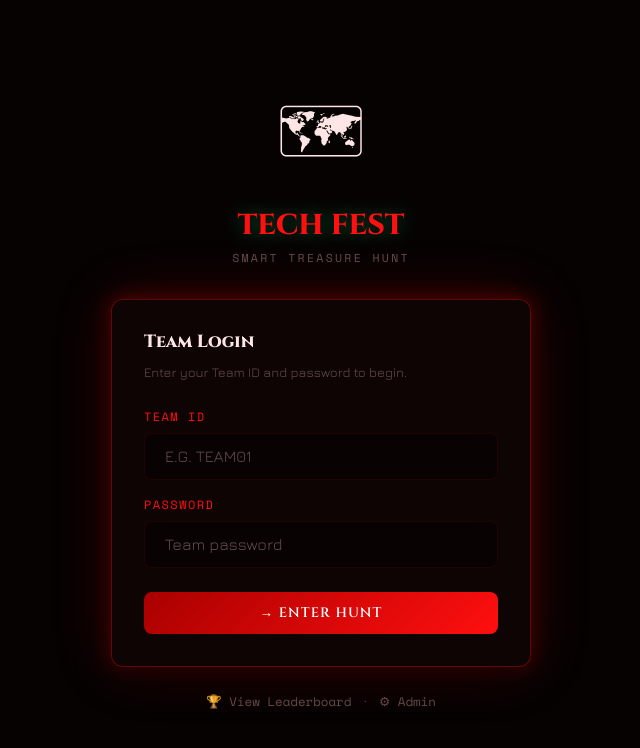
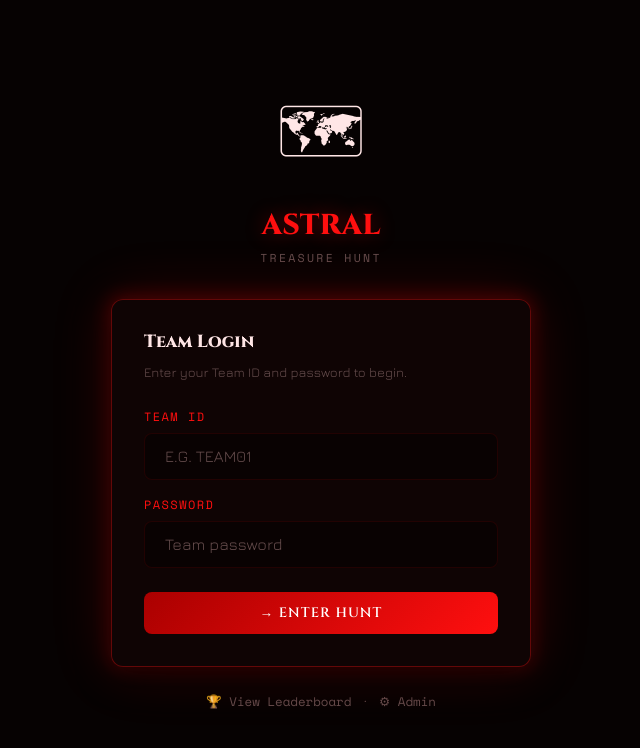
Before and after one commit to ABIRAM323/treasure-hunt-platform, a React (Vite) app in the folder frontend/: page /login in a window 1280 px wide. Shown: the top 748 px of the page, without its empty margins (319-959 px from the left). Built offline with nearby package versions, Linux system fonts and the light colour scheme; no server answers.

Commit message:
chore: update brand name to ASTRAL Treasure Hunt

```diff
--- a/frontend/index.html
+++ b/frontend/index.html
@@ -1,17 +1,22 @@
 <!DOCTYPE html>
 <html lang="en">
+
 <head>
   <meta charset="UTF-8" />
   <link rel="icon" type="image/svg+xml" href="/vite.svg" />
   <meta name="viewport" content="width=device-width, initial-scale=1.0" />
-    <meta name="description" content="Tech Fest Smart Treasure Hunt — Real-time campus treasure hunt for coding club tech fest" />
-    <title>TreasureHunt | Tech Fest 2024</title>
+  <meta name="description" content="ASTRAL Treasure Hunt — Real-time campus treasure hunt" />
+  <title>ASTRAL | Treasure Hunt</title>
   <link rel="preconnect" href="https://fonts.googleapis.com" />
   <link rel="preconnect" href="https://fonts.gstatic.com" crossorigin />
-    <link href="https://fonts.googleapis.com/css2?family=Orbitron:wght@400;500;600;700;800;900&family=Inter:wght@300;400;500;600;700&family=JetBrains+Mono:wght@400;500&display=swap" rel="stylesheet" />
+  <link
+    href="https://fonts.googleapis.com/css2?family=Orbitron:wght@400;500;600;700;800;900&family=Inter:wght@300;400;500;600;700&family=JetBrains+Mono:wght@400;500&display=swap"
+    rel="stylesheet" />
 </head>
+
 <body>
   <div id="root"></div>
   <script type="module" src="/src/main.jsx"></script>
 </body>
+
 </html>
--- a/frontend/src/pages/TeamLogin.jsx
+++ b/frontend/src/pages/TeamLogin.jsx
@@ -32,11 +32,11 @@ export default function TeamLogin() {
                 {/* Logo */}
                 <div className="text-center animate-slide-up" style={{ marginBottom: '2rem' }}>
                     <div style={{ fontSize: 'clamp(2.5rem, 10vw, 4rem)', marginBottom: '0.75rem', animation: 'float 3s ease-in-out infinite' }}>🗺</div>
-                    <h1 style={{ fontFamily: 'var(--font-display)', color: 'var(--neon-green)', textShadow: '0 0 20px rgba(0,255,136,0.4)', fontSize: 'clamp(1.2rem, 5vw, 1.8rem)' }}>
-                        TECH FEST
+                    <h1 style={{ fontFamily: 'var(--font-display)', color: 'var(--neon-green)', textShadow: '0 0 20px rgba(255,15,15,0.4)', fontSize: 'clamp(1.2rem, 5vw, 1.8rem)' }}>
+                        ASTRAL
                     </h1>
                     <p style={{ fontFamily: 'var(--font-mono)', fontSize: '0.72rem', color: 'var(--text-muted)', letterSpacing: '0.2em', marginTop: '0.25rem' }}>
-                        SMART TREASURE HUNT
+                        TREASURE HUNT
                     </p>
                 </div>
 
```
Lines whose indentation alone changed are shown as unchanged.
